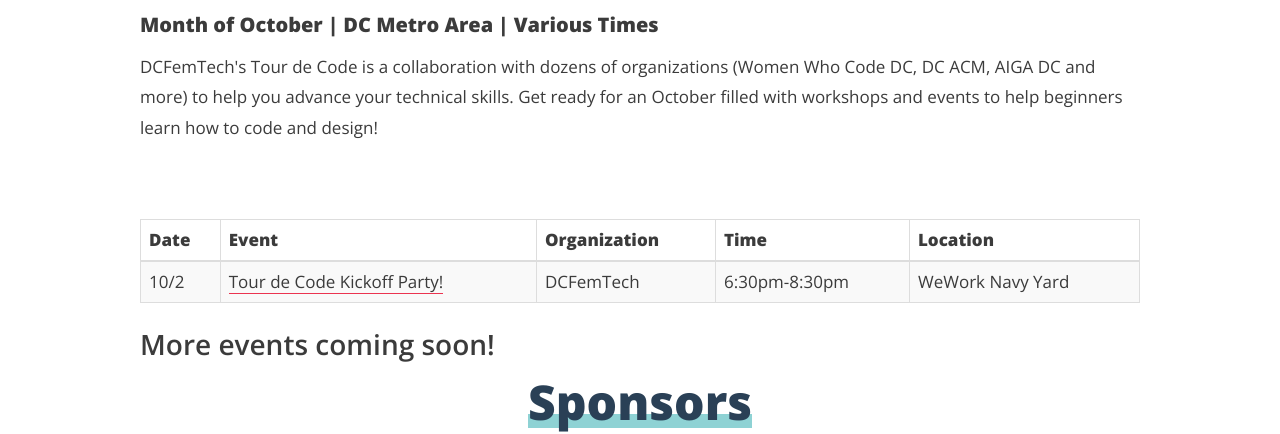
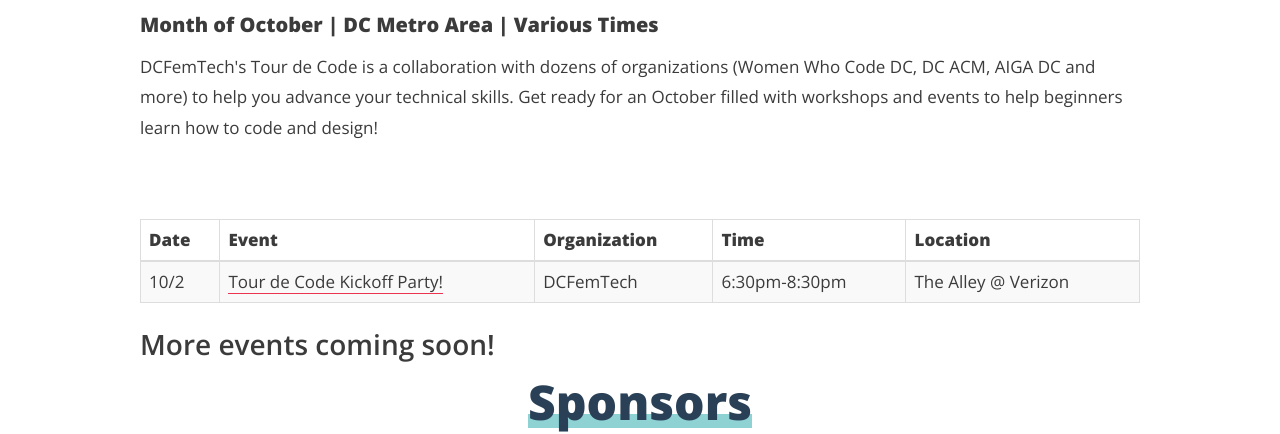
Before and after one commit to dcfemtech/dcfemtech.github.io, a Jekyll site: the page built from _events/tourdecode-2019.md, in a window 1280 px wide. Shown: the part 506-940 px from the top of the page. Built offline with Jekyll 4.4.1, drawn with Linux system fonts in a browser that asks for light colours.

Commit message:
Updated Tour de Code eventbrite details

```diff
--- a/_events/tourdecode-2019.md
+++ b/_events/tourdecode-2019.md
@@ -19,7 +19,7 @@
 ---
 | Date  | Event                  | Organization                         | Time                  | Location                |
 |-------|------------------------|--------------------------------------|-----------------------|-------------------------|
-| 10/2  | [Tour de Code Kickoff Party!](https://www.eventbrite.com/e/dcfemtech-tour-de-code-kickoff-tickets-50239125577) | DCFemTech                            | 6:30pm-8:30pm |  WeWork Navy Yard                    |
+| 10/2  | [Tour de Code Kickoff Party!](https://www.eventbrite.com/e/dcfemtech-tour-de-code-kickoff-tickets-72648677149) | DCFemTech                            | 6:30pm-8:30pm |  The Alley @ Verizon                    |
 
 <h2>More events coming soon!</h2>
 
```
